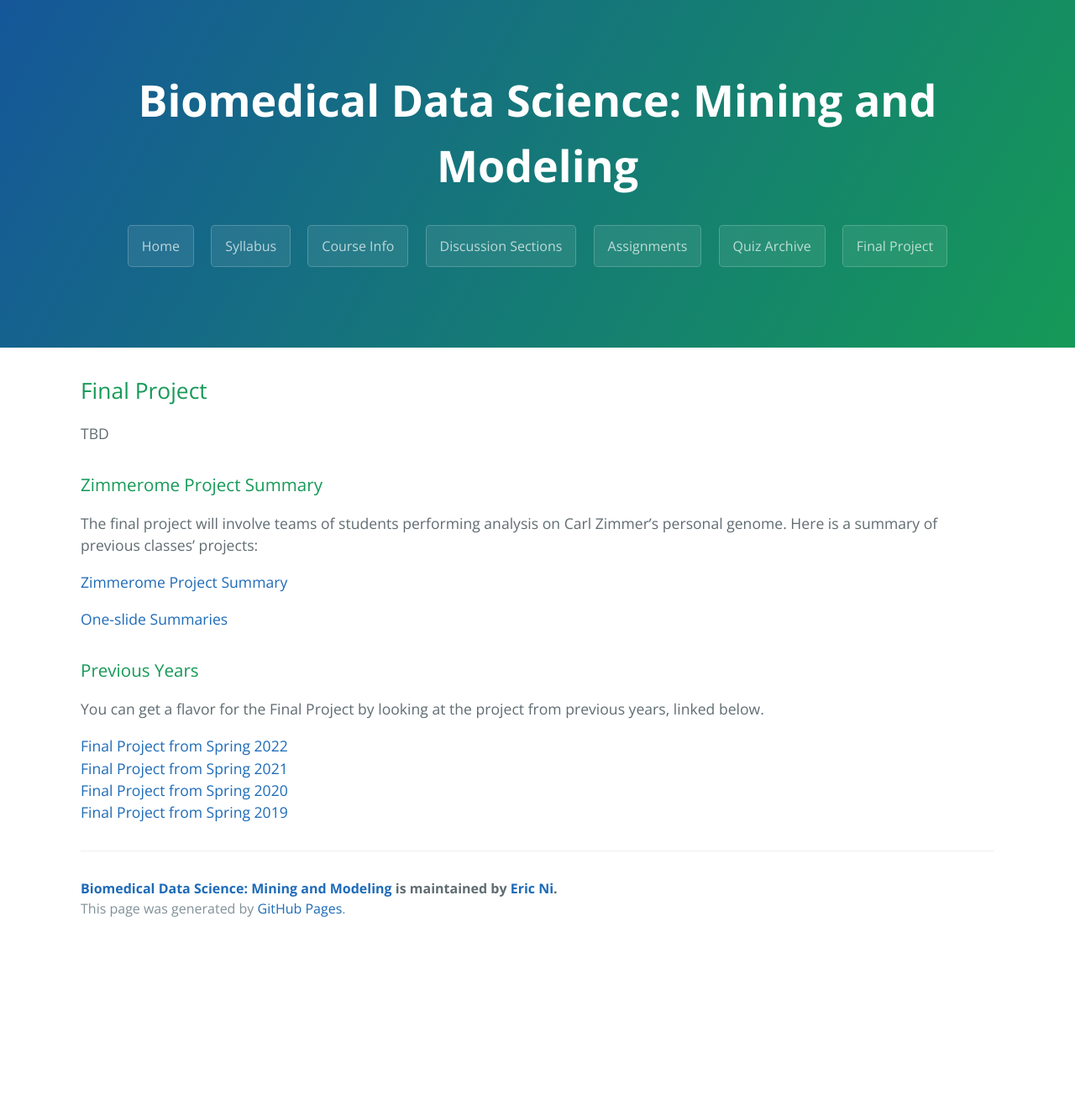
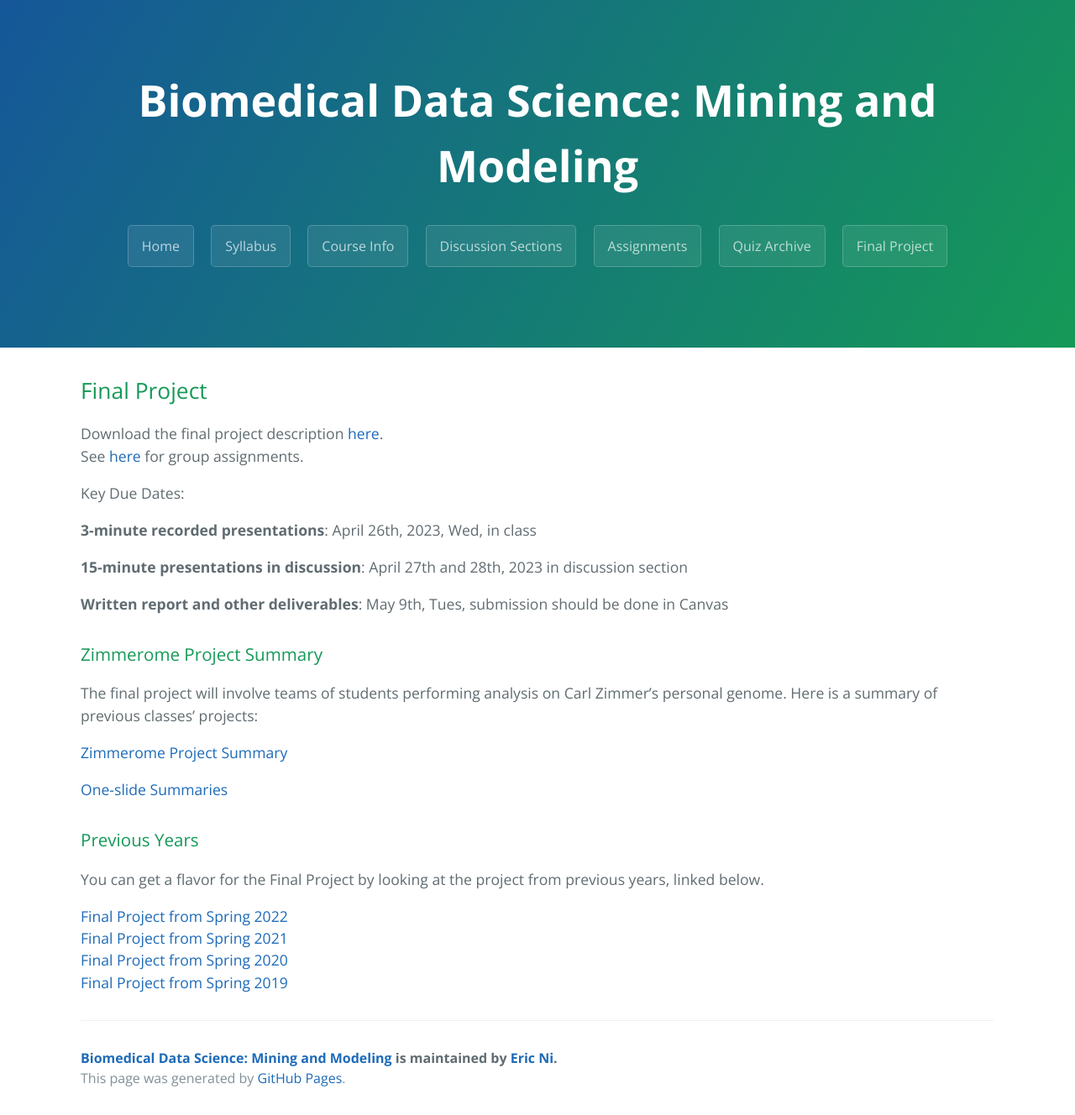
Before and after one commit to gersteinlab/cbb752b23, a Jekyll site: the page built from final.md, in a window 1280 px wide. Shown: the whole page at 84% size. Built offline with Jekyll 4.4.1, drawn with Linux system fonts in a browser that asks for light colours; before the commit the page ends 1126 px from its top, so only the background shows below that.

Commit message:
Update final.md

```diff
--- a/final.md
+++ b/final.md
@@ -5,7 +5,17 @@ layout: page
 
 ## Final Project
 
-TBD
+Download the final project description [here](http://files2.gersteinlab.org/public-docs/2023/03.08/cbb752b23_final.pdf).
+See [here](https://docs.google.com/spreadsheets/d/12eF1q4HXe_D7Pig2947wOGnLPG8hf17inPpPseQwuFw/edit#gid=1373076059) for group assignments.
+
+Key Due Dates:
+
+**3-minute recorded presentations**: April 26th, 2023, Wed, in class
+
+**15-minute presentations in discussion**: April 27th and 28th, 2023 in discussion section
+
+**Written report and other deliverables**: May 9th, Tues, submission should be done in Canvas
+
 
 ### Zimmerome Project Summary
 The final project will involve teams of students performing analysis on Carl Zimmer's personal genome. Here is a summary of previous classes' projects:
```
